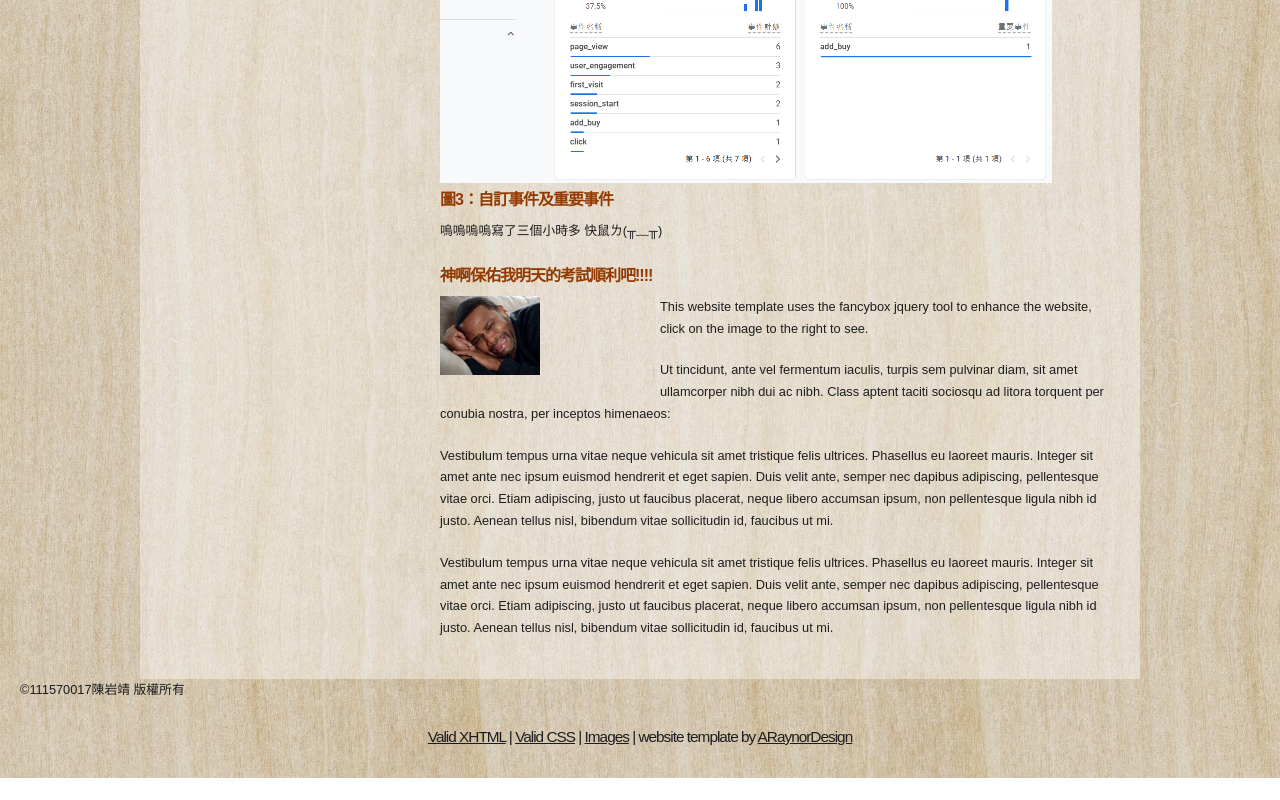
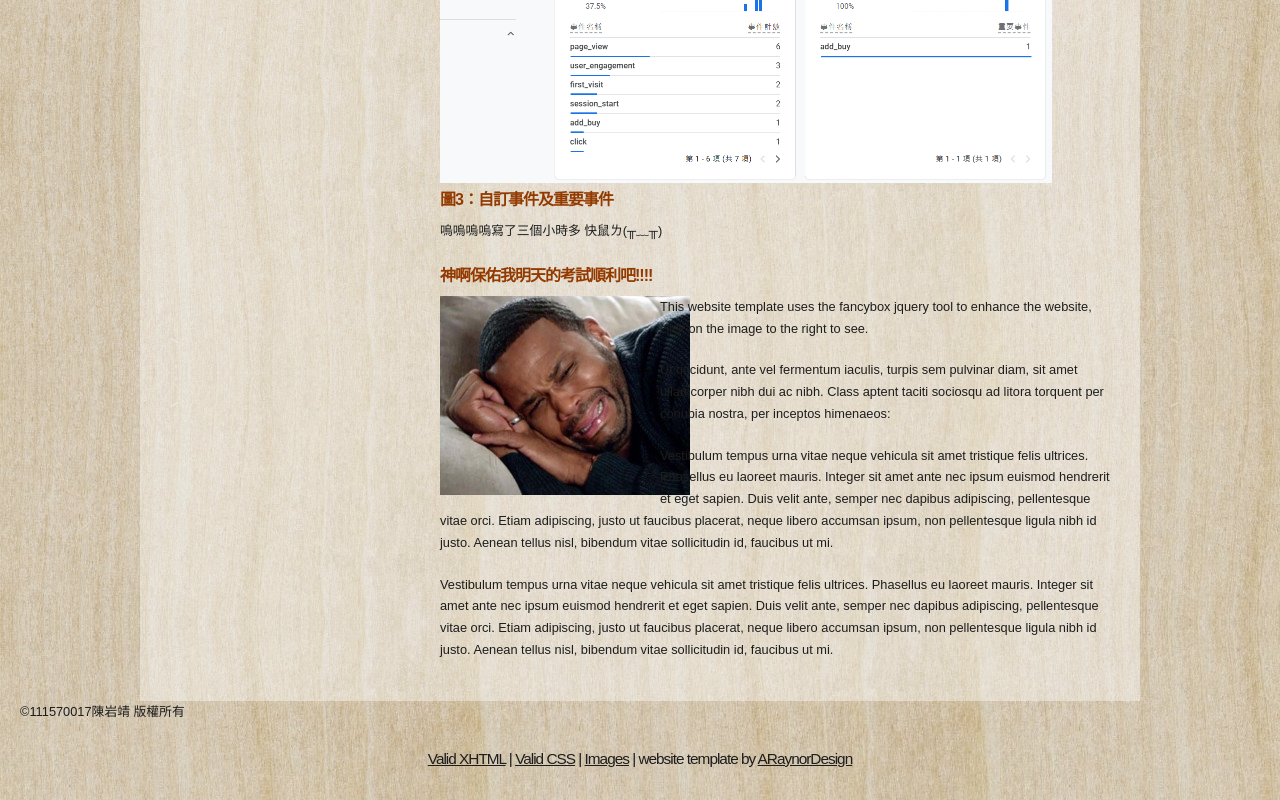
Before and after one commit to yanj-30/mid, a plain HTML site: page a6.html in a window 1280 px wide. Shown: the part 1627-2427 px from the top of the page. Before the commit the page ends 2405 px from the top, so only its background shows below. Drawn offline with Linux system fonts and the light colour scheme.

Commit message:
Update a6.html

```diff
--- a/a6.html
+++ b/a6.html
@@ -83,7 +83,7 @@
 
           <p>嗚嗚嗚嗚寫了三個小時多 快鼠ㄌ(╥﹏╥)</p>
           <h3>神啊保佑我明天的考試順利吧!!!!</h3>
-          <div style="width:200px; float:left; padding: 0px 20px 10px 0px;"><img alt="image" src="images/哭哭.jpg" width="50%" /></div>
+          <div style="width:200px; float:left; padding: 0px 20px 10px 0px;"><img alt="image" src="images/哭哭.jpg"  /></div>
           <p>This website template uses the fancybox jquery tool to enhance the website, click on the image to the right to see. </p>
           <p>Ut tincidunt, ante vel fermentum iaculis, turpis sem pulvinar diam, sit amet ullamcorper nibh dui ac nibh. Class aptent taciti sociosqu ad litora torquent per conubia nostra, per inceptos himenaeos:</p>
           <p>Vestibulum tempus urna vitae neque vehicula sit amet tristique felis ultrices. Phasellus eu laoreet mauris. Integer sit amet ante nec ipsum euismod hendrerit et eget sapien. Duis velit ante, semper nec dapibus adipiscing, pellentesque vitae orci. Etiam adipiscing, justo ut faucibus placerat, neque libero accumsan ipsum, non pellentesque ligula nibh id justo. Aenean tellus nisl, bibendum vitae sollicitudin id, faucibus ut mi.</p>
```
